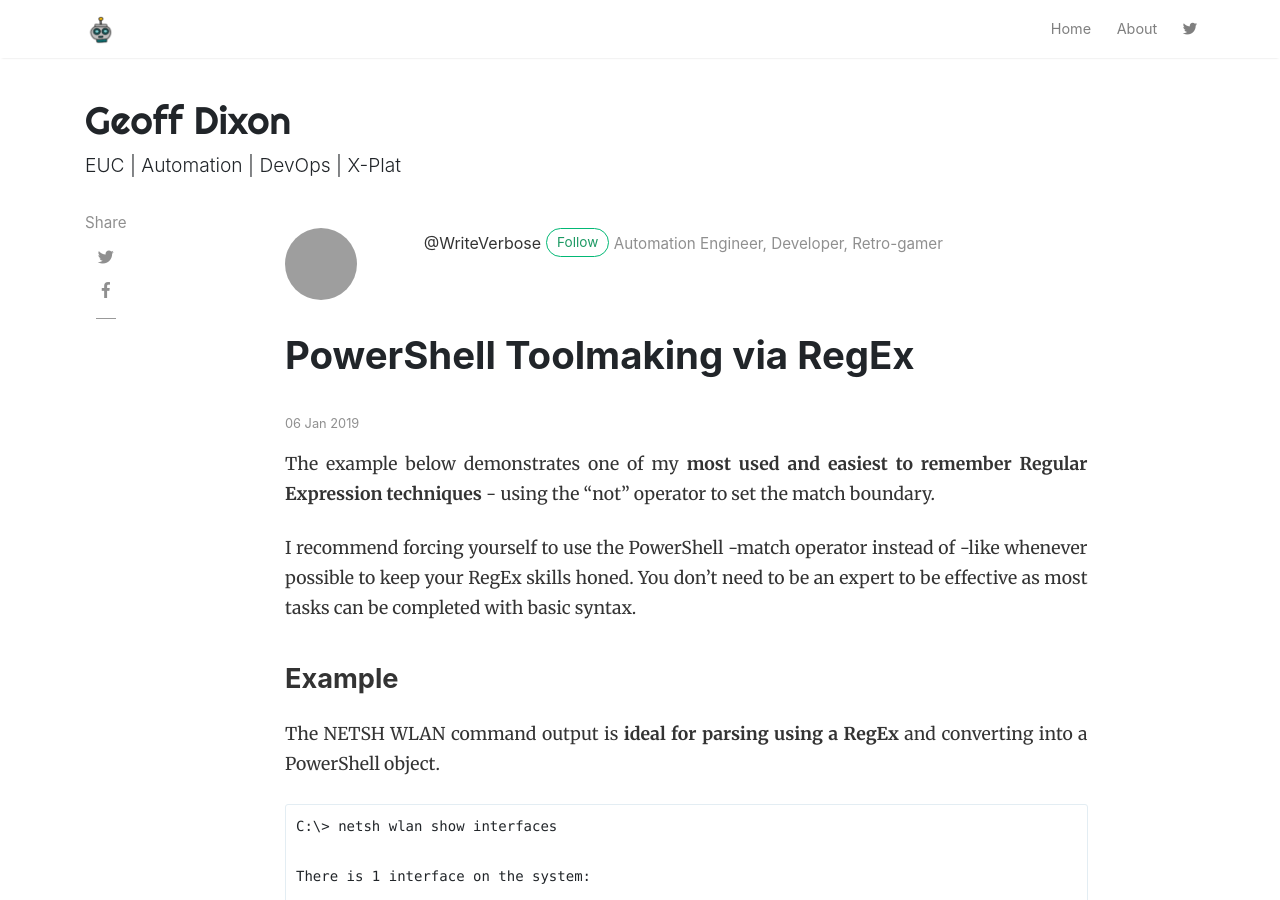
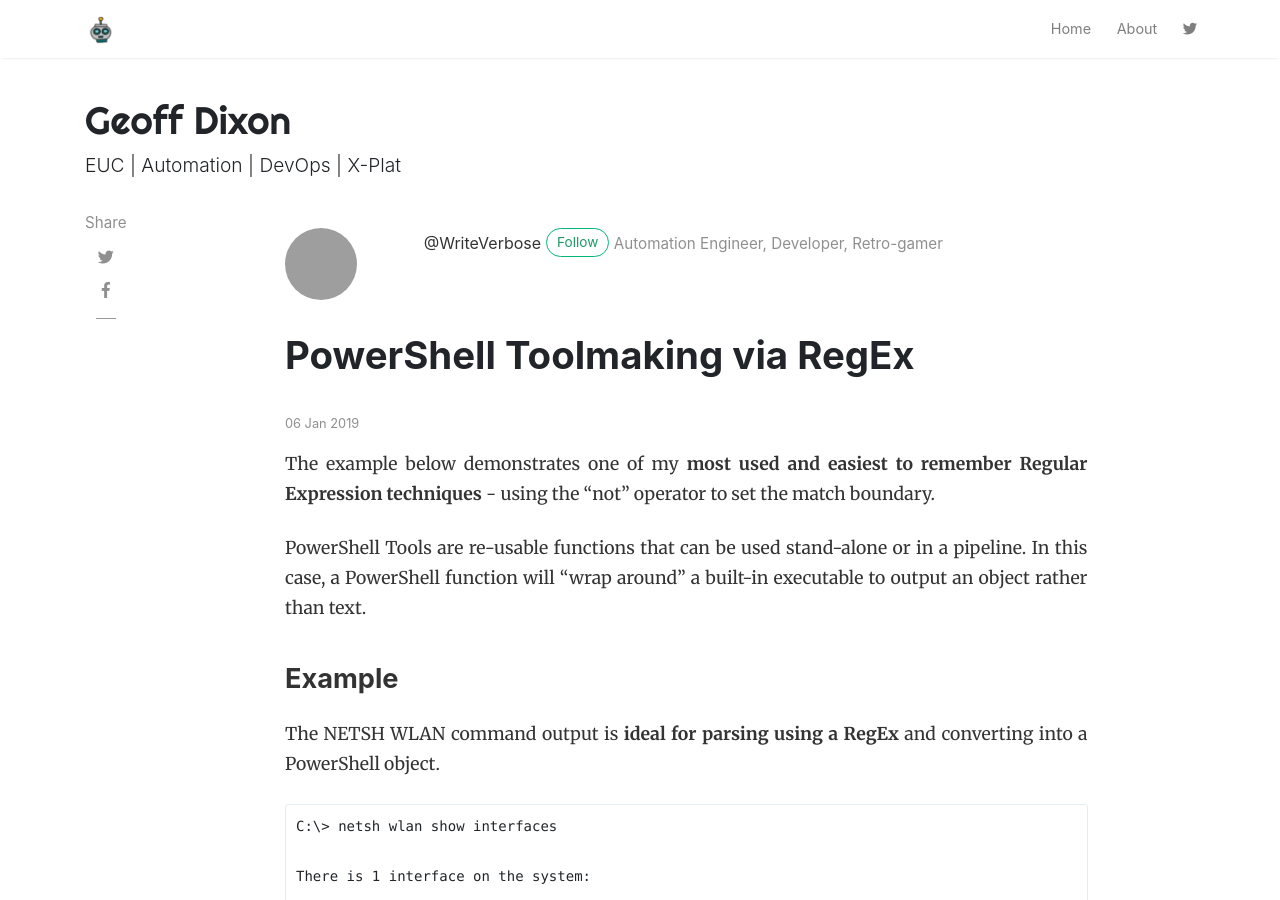
Before and after one commit to gbdixg/gbdixg.github.io, a Jekyll site: the page built from _posts/2019-01-06-powershell-toolmaking-regex.md, in a window 1280 px wide and 900 px high. Built offline with Jekyll 4.4.1, drawn with Linux system fonts in a browser that asks for light colours; nearby versions of some CDN libraries; comment, search, counter and statistics services are not loaded; grey boxes are pictures that could not be loaded.

Commit message:
Updated Toolmaking Post

````diff
--- a/_posts/2019-01-06-powershell-toolmaking-regex.md
+++ b/_posts/2019-01-06-powershell-toolmaking-regex.md
@@ -21,7 +21,8 @@ tags:
 ---
 The example below demonstrates one of my **most used and easiest to remember Regular Expression techniques** - using the "not" operator to set the match boundary.
 
-I recommend forcing yourself to use the PowerShell -match operator instead of -like whenever possible to keep your RegEx skills honed. You don't need to be an expert to be effective as most tasks can be completed with basic syntax.
+PowerShell Tools are re-usable functions that can be used stand-alone or in a pipeline.
+In this case, a PowerShell function will "wrap around" a built-in executable to output an object rather than text.
 ### Example
 The NETSH WLAN command output is **ideal for parsing using a RegEx** and converting into a PowerShell object.
 ```
````
